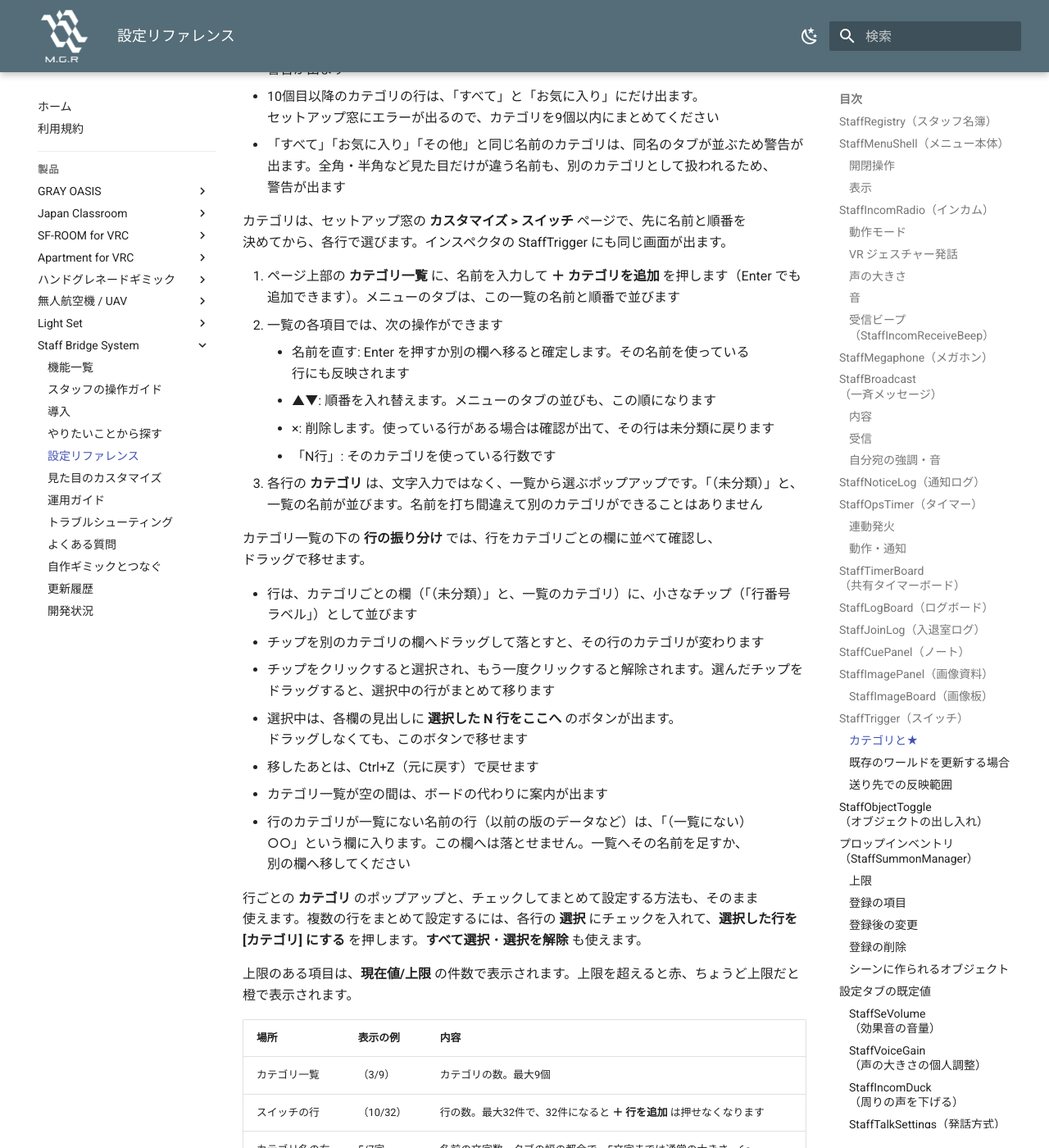
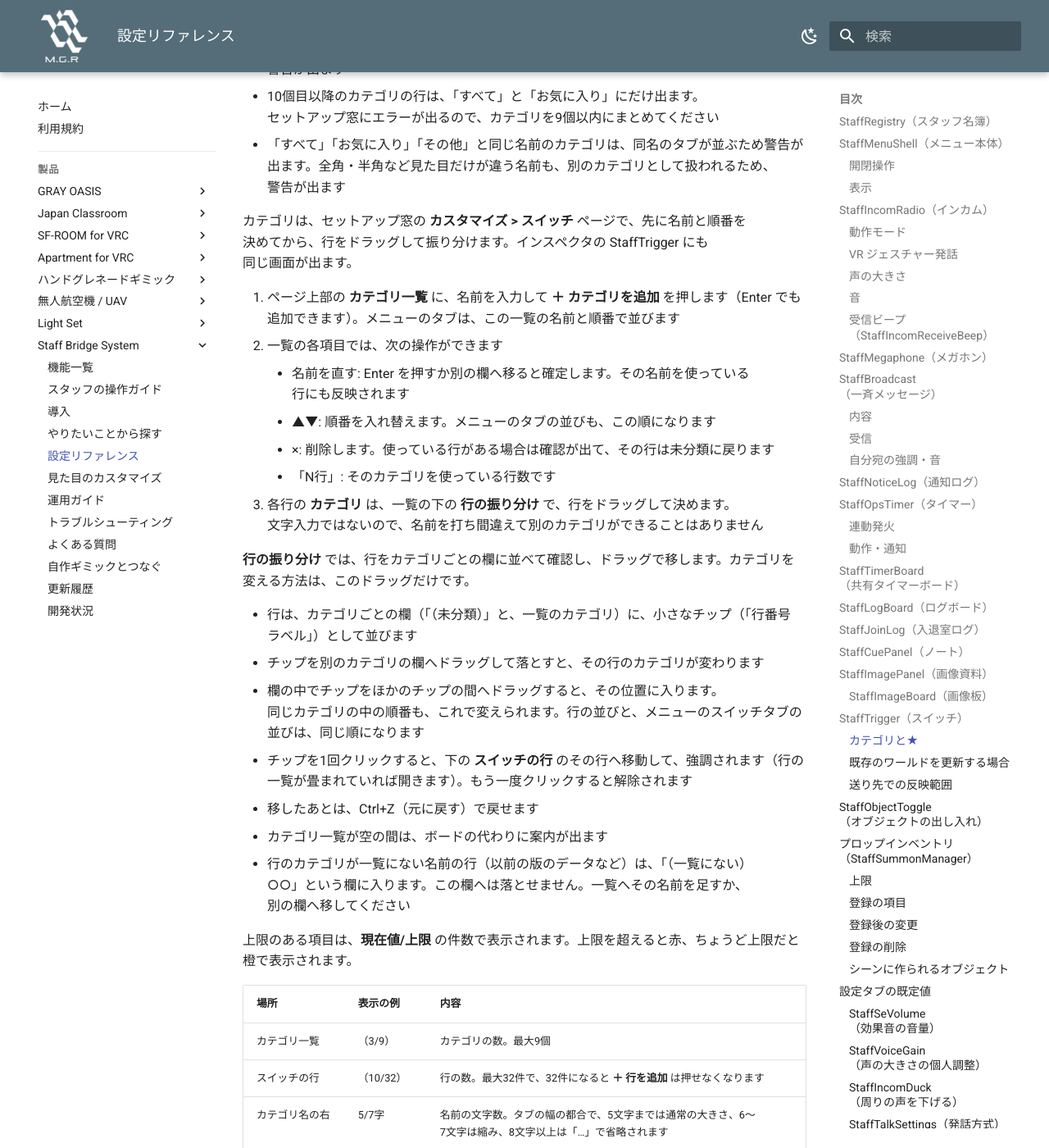
Before and after one commit to MAGURO-git/ProductArchive, an MkDocs documentation site: the page built from docs/staff-bridge-system/reference.md, in a window 1280 px wide and 1400 px high, scrolled down 17738 px. Shown: the whole window at 82% size. Built offline with MkDocs 1.6.1 and Material for MkDocs 9.7.7, drawn with Linux system fonts in a browser that asks for light colours; some of the changed text lies outside the part shown.

Commit message:
SBS マニュアル: 3機能の統合後の古い記述を直す
- reference.md・howto.md: スイッチのカテゴリは、行のドラッグだけで振り分ける現在の操作に合わせる（廃止した
  「各行のカテゴリのポップアップ」「選択にチェック→まとめて設定」の説明を外し、チップのクリックで行へ移動する説明を足す）。
  「8文字を超えると警告」を、今の基準の「7文字を超えると警告」に直す。「★のタブ列」を「お気に入りのタブ列」に直す
- changelog.md・install.md・reference.md: 周りの声の説明の「部品」を「コンポーネント」に直す（用語表）

利用者向けの文面なので、公開前に agy の校正を通す。

Co-Authored-By: Claude Sonnet 5.5 <noreply@anthropic.com>

```diff
--- a/docs/staff-bridge-system/reference.md
+++ b/docs/staff-bridge-system/reference.md
@@ -385,7 +385,7 @@ SBSメニューのスイッチタブには、一覧を絞り込むタブが並
 - 10個目以降のカテゴリの行は、「すべて」と「お気に入り」にだけ出ます。セットアップ窓にエラーが出るので、カテゴリを9個以内にまとめてください
 - 「すべて」「お気に入り」「その他」と同じ名前のカテゴリは、同名のタブが並ぶため警告が出ます。全角・半角など見た目だけが違う名前も、別のカテゴリとして扱われるため、警告が出ます
 
-カテゴリは、セットアップ窓の **カスタマイズ > スイッチ** ページで、先に名前と順番を決めてから、各行で選びます。インスペクタの StaffTrigger にも同じ画面が出ます。
+カテゴリは、セットアップ窓の **カスタマイズ > スイッチ** ページで、先に名前と順番を決めてから、行をドラッグして振り分けます。インスペクタの StaffTrigger にも同じ画面が出ます。
 
 1. ページ上部の **カテゴリ一覧** に、名前を入力して **＋ カテゴリを追加** を押します（Enter でも追加できます）。メニューのタブは、この一覧の名前と順番で並びます
 2. 一覧の各項目では、次の操作ができます
@@ -393,19 +393,18 @@ SBSメニューのスイッチタブには、一覧を絞り込むタブが並
     - ▲▼: 順番を入れ替えます。メニューのタブの並びも、この順になります
     - ×: 削除します。使っている行がある場合は確認が出て、その行は未分類に戻ります
     - 「N行」: そのカテゴリを使っている行数です
-3. 各行の **カテゴリ** は、文字入力ではなく、一覧から選ぶポップアップです。「（未分類）」と、一覧の名前が並びます。名前を打ち間違えて別のカテゴリができることはありません
+3. 各行の **カテゴリ** は、一覧の下の **行の振り分け** で、行をドラッグして決めます。文字入力ではないので、名前を打ち間違えて別のカテゴリができることはありません
 
-カテゴリ一覧の下の **行の振り分け** では、行をカテゴリごとの欄に並べて確認し、ドラッグで移せます。
+**行の振り分け** では、行をカテゴリごとの欄に並べて確認し、ドラッグで移します。カテゴリを変える方法は、このドラッグだけです。
 
 - 行は、カテゴリごとの欄（「（未分類）」と、一覧のカテゴリ）に、小さなチップ（「行番号 ラベル」）として並びます
 - チップを別のカテゴリの欄へドラッグして落とすと、その行のカテゴリが変わります
-- チップをクリックすると選択され、もう一度クリックすると解除されます。選んだチップをドラッグすると、選択中の行がまとめて移ります
-- 選択中は、各欄の見出しに **選択した N 行をここへ** のボタンが出ます。ドラッグしなくても、このボタンで移せます
+- 欄の中でチップをほかのチップの間へドラッグすると、その位置に入ります。同じカテゴリの中の順番も、これで変えられます。行の並びと、メニューのスイッチタブの並びは、同じ順になります
+- チップを1回クリックすると、下の **スイッチの行** のその行へ移動して、強調されます（行の一覧が畳まれていれば開きます）。もう一度クリックすると解除されます
 - 移したあとは、Ctrl+Z（元に戻す）で戻せます
 - カテゴリ一覧が空の間は、ボードの代わりに案内が出ます
 - 行のカテゴリが一覧にない名前の行（以前の版のデータなど）は、「（一覧にない）○○」という欄に入ります。この欄へは落とせません。一覧へその名前を足すか、別の欄へ移してください
 
-行ごとの **カテゴリ** のポップアップと、チェックしてまとめて設定する方法も、そのまま使えます。複数の行をまとめて設定するには、各行の **選択** にチェックを入れて、**選択した行を [カテゴリ] にする** を押します。**すべて選択**・**選択を解除** も使えます。
 
 上限のある項目は、**現在値/上限** の件数で表示されます。上限を超えると赤、ちょうど上限だと橙で表示されます。
 
@@ -567,7 +566,7 @@ v1.1.0 以降の機能です。
 
 その他の項目（インカム・メガホン・スライダー・値表示）は、生成時に自動で設定されます。通常は触りません。
 
-「周りの声を下げる」スライダーも、この部品が受け持ちます。次の3欄が追加されており、生成時に自動で設定されます。通常は触りません。
+「周りの声を下げる」スライダーも、このコンポーネントが受け持ちます。次の3欄が追加されており、生成時に自動で設定されます。通常は触りません。
 
 | 項目 | 型 | 内容 |
 |---|---|---|
```
Also changed, not shown: docs/staff-bridge-system/changelog.md (+1 -1 lines), docs/staff-bridge-system/howto.md (+2 -2 lines), docs/staff-bridge-system/install.md (+1 -1 lines).
